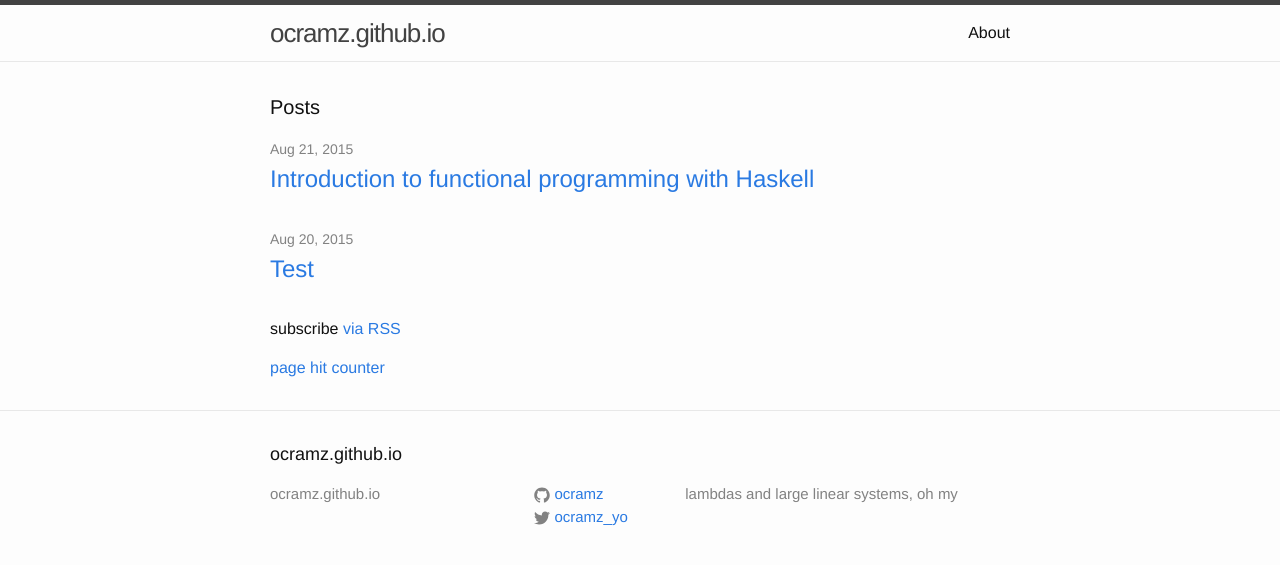
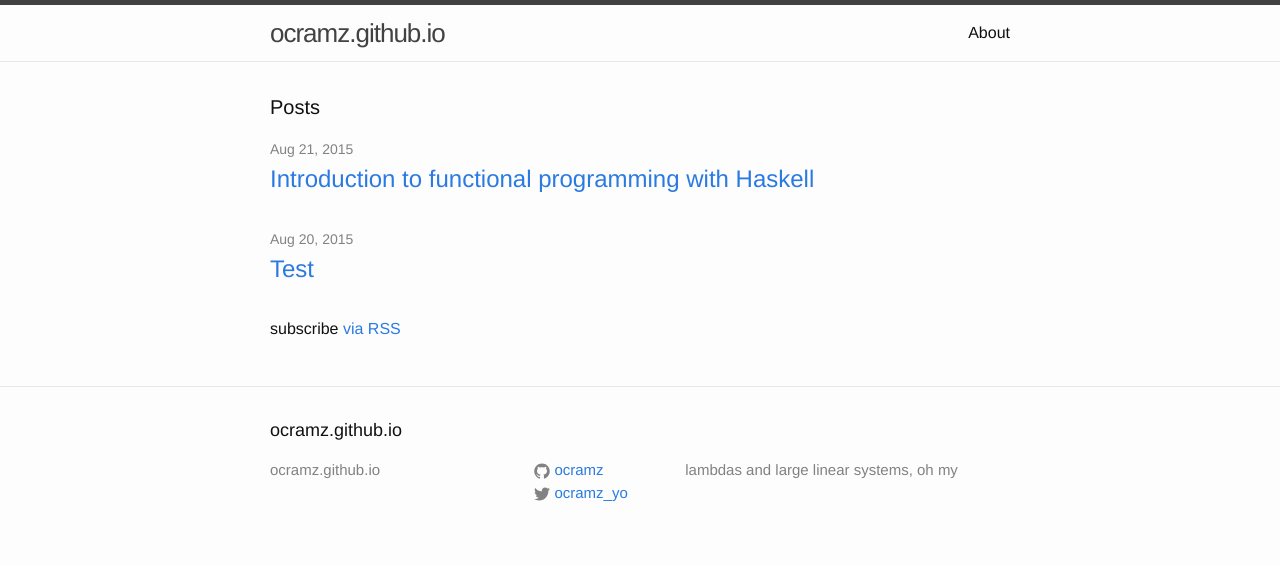
Before and after one commit to ocramz/ocramz.github.io, a Jekyll site: the page built from index.html, in a window 1280 px wide. Shown: the top 565 px of the page. Built offline with Jekyll 4.4.1, drawn with Linux system fonts in a browser that asks for light colours; Markdown is read by kramdown in place of the engine named in the settings.

Commit message:
blog update

```diff
--- a/index.html
+++ b/index.html
@@ -20,7 +20,7 @@ layout: default
 
   <p class="rss-subscribe">subscribe <a href="{{ "/feed.xml" | prepend: site.baseurl }}">via RSS</a></p>
 
-<a href="http://www.freecounterstat.com" target="_Blank" title="free web counter">page hit counter</a><br/>
+
 <script type="text/javascript" src="http://counter5.freecounterstat.ovh/private/counter.js?c=67315087edf8235aa036fada193c4fc5"></script>
 
 
```
Also changed, not shown: 2 other files.
